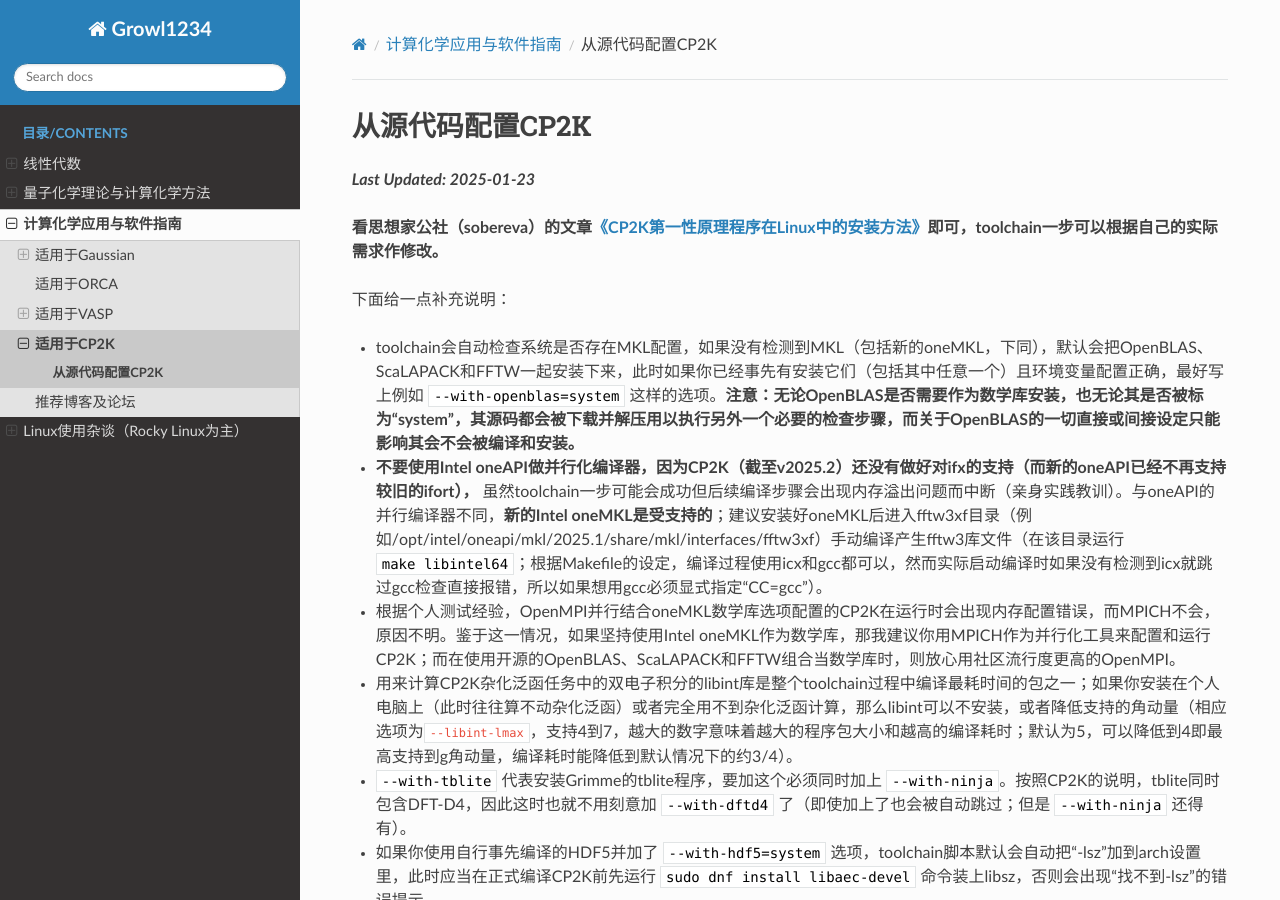
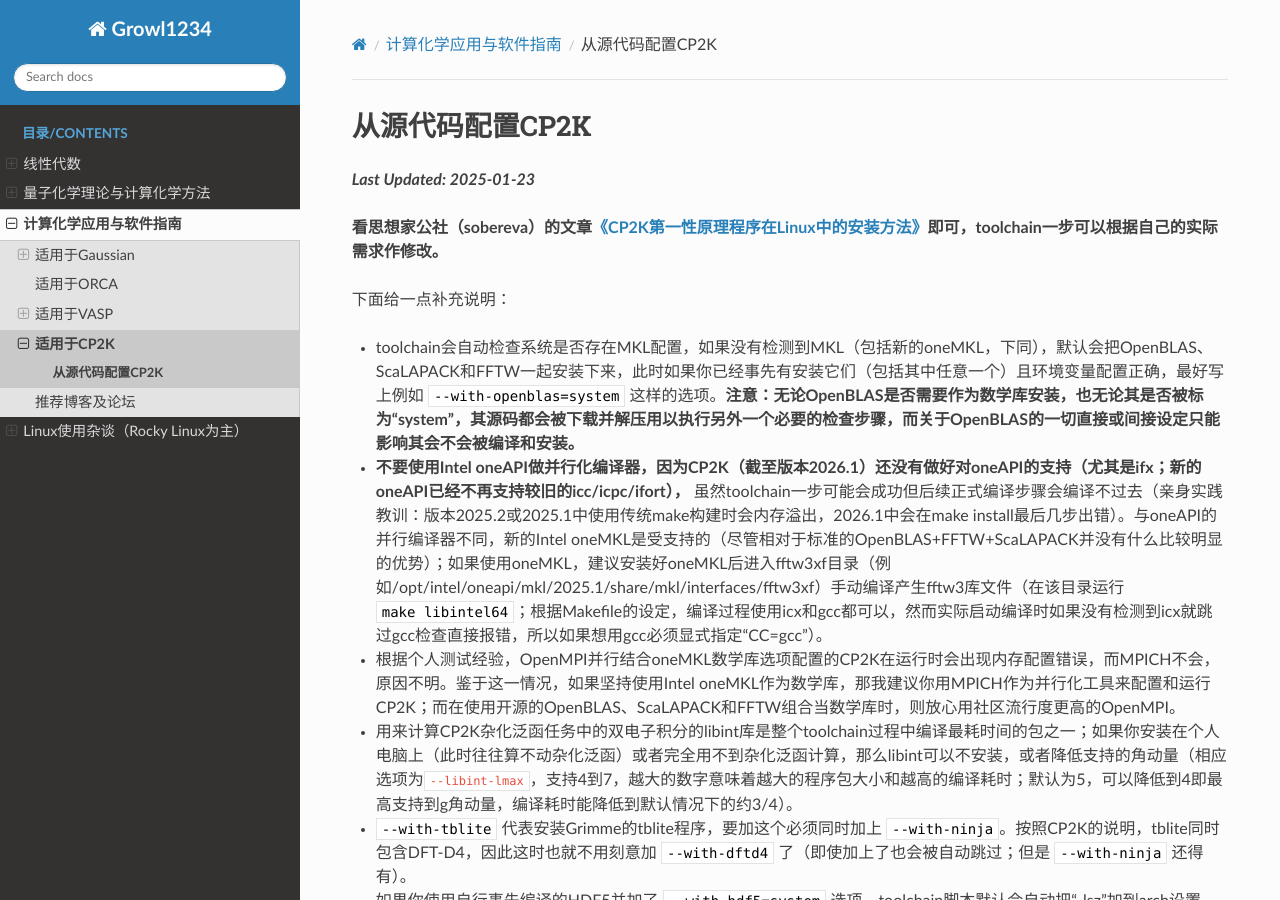
Before and after one commit to Growl1234/RTDProject, a Sphinx documentation site: the page built from source/applications/CP2K/installation.md, in a window 1280 px wide and 900 px high. Built offline with Sphinx 7.4.7 and the Read the Docs theme 3.1.0, drawn with Linux system fonts in a browser that asks for light colours.

Commit message:
Update installation.md

```diff
--- a/source/applications/CP2K/installation.md
+++ b/source/applications/CP2K/installation.md
@@ -8,7 +8,7 @@
 
 * toolchain会自动检查系统是否存在MKL配置，如果没有检测到MKL（包括新的oneMKL，下同），默认会把OpenBLAS、ScaLAPACK和FFTW一起安装下来，此时如果你已经事先有安装它们（包括其中任意一个）且环境变量配置正确，最好写上例如 <code style="font-size: 14px;">\--with-openblas=system</code> 这样的选项。**注意：无论OpenBLAS是否需要作为数学库安装，也无论其是否被标为“system”，其源码都会被下载并解压用以执行另外一个必要的检查步骤，而关于OpenBLAS的一切直接或间接设定只能影响其会不会被编译和安装。**
 
-* **不要使用Intel oneAPI做并行化编译器，因为CP2K（截至v2025.2）还没有做好对ifx的支持（而新的oneAPI已经不再支持较旧的ifort），** 虽然toolchain一步可能会成功但后续编译步骤会出现内存溢出问题而中断（亲身实践教训）。与oneAPI的并行编译器不同，**新的Intel oneMKL是受支持的**；建议安装好oneMKL后进入fftw3xf目录（例如/opt/intel/oneapi/mkl/2025.1/share/mkl/interfaces/fftw3xf）手动编译产生fftw3库文件（在该目录运行 <code style="font-size: 14px;">make libintel64</code>；根据Makefile的设定，编译过程使用icx和gcc都可以，然而实际启动编译时如果没有检测到icx就跳过gcc检查直接报错，所以如果想用gcc必须显式指定“CC=gcc”）。
+* **不要使用Intel oneAPI做并行化编译器，因为CP2K（截至版本2026.1）还没有做好对oneAPI的支持（尤其是ifx；新的oneAPI已经不再支持较旧的icc/icpc/ifort），** 虽然toolchain一步可能会成功但后续正式编译步骤会编译不过去（亲身实践教训：版本2025.2或2025.1中使用传统make构建时会内存溢出，2026.1中会在make install最后几步出错）。与oneAPI的并行编译器不同，新的Intel oneMKL是受支持的（尽管相对于标准的OpenBLAS+FFTW+ScaLAPACK并没有什么比较明显的优势）；如果使用oneMKL，建议安装好oneMKL后进入fftw3xf目录（例如/opt/intel/oneapi/mkl/2025.1/share/mkl/interfaces/fftw3xf）手动编译产生fftw3库文件（在该目录运行 <code style="font-size: 14px;">make libintel64</code>；根据Makefile的设定，编译过程使用icx和gcc都可以，然而实际启动编译时如果没有检测到icx就跳过gcc检查直接报错，所以如果想用gcc必须显式指定“CC=gcc”）。
 
 * 根据个人测试经验，OpenMPI并行结合oneMKL数学库选项配置的CP2K在运行时会出现内存配置错误，而MPICH不会，原因不明。鉴于这一情况，如果坚持使用Intel oneMKL作为数学库，那我建议你用MPICH作为并行化工具来配置和运行CP2K；而在使用开源的OpenBLAS、ScaLAPACK和FFTW组合当数学库时，则放心用社区流行度更高的OpenMPI。
 
```
